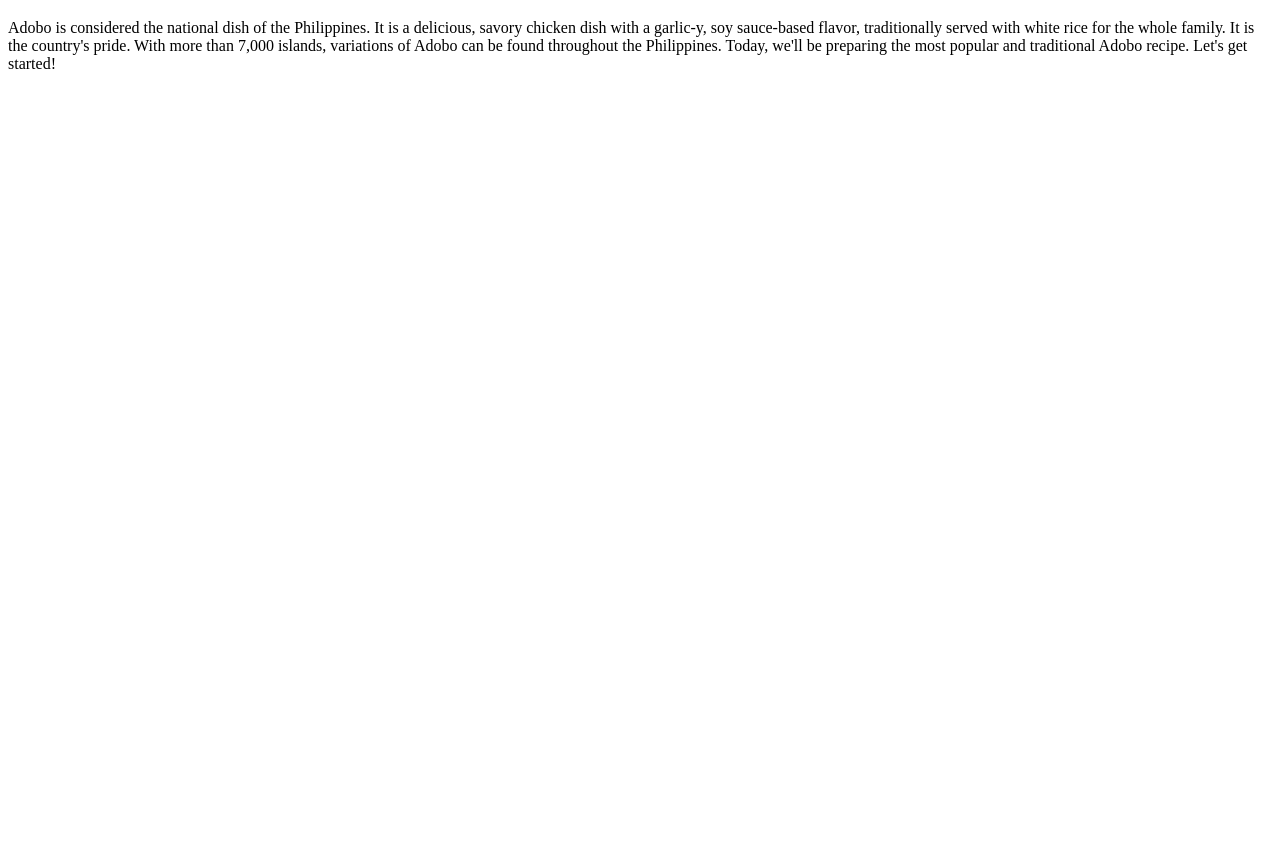
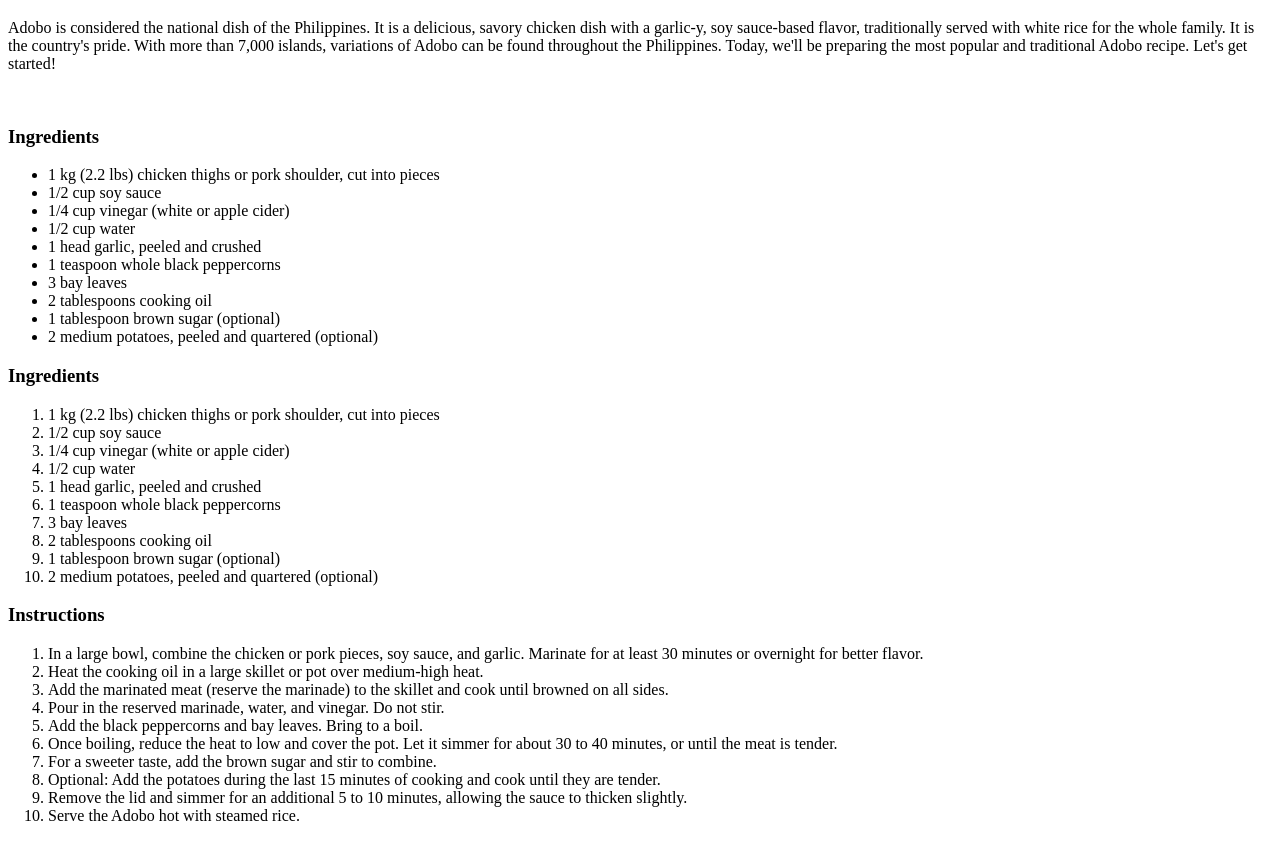
Before and after one commit to JohnrickDev/odin-recipes, a plain HTML site: page recipes/adobo.html in a window 1280 px wide. Shown: the part 61-902 px from the top of the page. Before the commit the page ends 800 px from the top, so only its background shows below. Drawn offline with Linux system fonts and the light colour scheme.

Commit message:
feat(html): add Instruction for cooking adobo

```diff
--- a/recipes/adobo.html
+++ b/recipes/adobo.html
@@ -1,15 +1,79 @@
 <!DOCTYPE html>
 <html lang="en">
-<head>
-    <meta charset="UTF-8">
-    <meta name="viewport" content="width=device-width, initial-scale=1.0">
+  <head>
+    <meta charset="UTF-8" />
+    <meta name="viewport" content="width=device-width, initial-scale=1.0" />
     <title>Jr Cooking</title>
-</head>
-<body>
+  </head>
+
+  <body>
     <h1>Adobo</h1>
-    <p>Adobo is considered the national dish of the Philippines. It is a delicious, savory chicken dish with a garlic-y, soy sauce-based flavor, traditionally served with white rice for the whole family. It is the country's pride.
-        With more than 7,000 islands, variations of Adobo can be found throughout the Philippines. Today, we'll be preparing the most popular and traditional Adobo recipe. Let's get started!
-    </p><br>
+    <p>
+      Adobo is considered the national dish of the Philippines. It is a
+      delicious, savory chicken dish with a garlic-y, soy sauce-based flavor,
+      traditionally served with white rice for the whole family. It is the
+      country's pride. With more than 7,000 islands, variations of Adobo can be
+      found throughout the Philippines. Today, we'll be preparing the most
+      popular and traditional Adobo recipe. Let's get started!
+    </p>
+    <br />
 
-</body>
+    <h3>Ingredients</h3>
+    <ul>
+      <li>1 kg (2.2 lbs) chicken thighs or pork shoulder, cut into pieces</li>
+      <li>1/2 cup soy sauce</li>
+      <li>1/4 cup vinegar (white or apple cider)</li>
+      <li>1/2 cup water</li>
+      <li>1 head garlic, peeled and crushed</li>
+      <li>1 teaspoon whole black peppercorns</li>
+      <li>3 bay leaves</li>
+      <li>2 tablespoons cooking oil</li>
+      <li>1 tablespoon brown sugar (optional)</li>
+      <li>2 medium potatoes, peeled and quartered (optional)</li>
+    </ul>
+    <h3>Ingredients</h3>
+    <ol>
+      <li>1 kg (2.2 lbs) chicken thighs or pork shoulder, cut into pieces</li>
+      <li>1/2 cup soy sauce</li>
+      <li>1/4 cup vinegar (white or apple cider)</li>
+      <li>1/2 cup water</li>
+      <li>1 head garlic, peeled and crushed</li>
+      <li>1 teaspoon whole black peppercorns</li>
+      <li>3 bay leaves</li>
+      <li>2 tablespoons cooking oil</li>
+      <li>1 tablespoon brown sugar (optional)</li>
+      <li>2 medium potatoes, peeled and quartered (optional)</li>
+    </ol>
+
+    <h3>Instructions</h3>
+    <ol>
+      <li>
+        In a large bowl, combine the chicken or pork pieces, soy sauce, and
+        garlic. Marinate for at least 30 minutes or overnight for better flavor.
+      </li>
+      <li>
+        Heat the cooking oil in a large skillet or pot over medium-high heat.
+      </li>
+      <li>
+        Add the marinated meat (reserve the marinade) to the skillet and cook
+        until browned on all sides.
+      </li>
+      <li>Pour in the reserved marinade, water, and vinegar. Do not stir.</li>
+      <li>Add the black peppercorns and bay leaves. Bring to a boil.</li>
+      <li>
+        Once boiling, reduce the heat to low and cover the pot. Let it simmer
+        for about 30 to 40 minutes, or until the meat is tender.
+      </li>
+      <li>For a sweeter taste, add the brown sugar and stir to combine.</li>
+      <li>
+        Optional: Add the potatoes during the last 15 minutes of cooking and
+        cook until they are tender.
+      </li>
+      <li>
+        Remove the lid and simmer for an additional 5 to 10 minutes, allowing
+        the sauce to thicken slightly.
+      </li>
+      <li>Serve the Adobo hot with steamed rice.</li>
+    </ol>
+  </body>
 </html>
```
